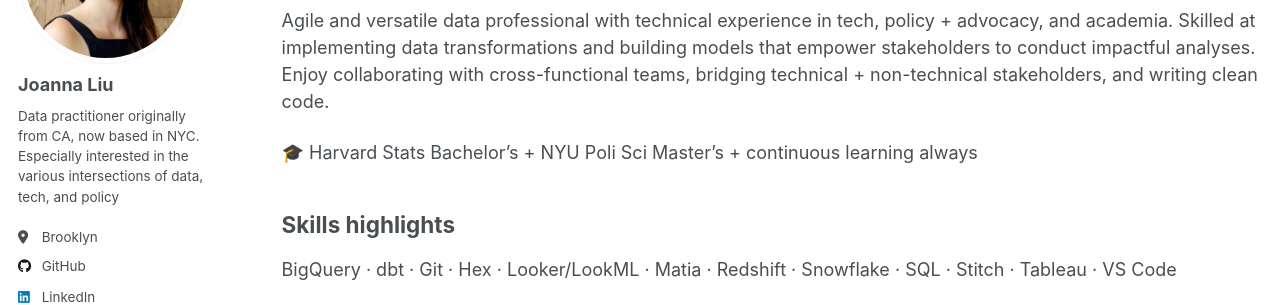
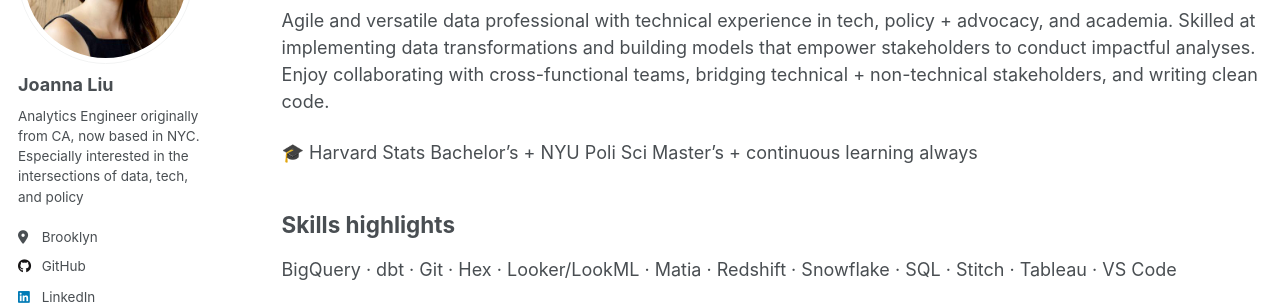
Before and after one commit to joannawliu/joannawliu.github.io, a Jekyll site: the page built from _pages/about.md, in a window 1280 px wide. Shown: the part 210-515 px from the top of the page. Built offline with Jekyll 4.4.1, drawn with Linux system fonts in a browser that asks for light colours; a script that is not in the unit is left out.

Commit message:
Update _config.yml with bio edits

```diff
--- a/_config.yml
+++ b/_config.yml
@@ -25,7 +25,7 @@ author:
   avatar           : "profile.png"
   name             : "Joanna Liu"
   pronouns         : # example: "she/her"
-  bio              : "Data practitioner originally from CA, now based in NYC. Especially interested in the various intersections of data, tech, and policy"
+  bio              : "Analytics Engineer originally from CA, now based in NYC. Especially interested in the intersections of data, tech, and policy"
   location         : "Brooklyn"
   employer         : # "Red Brick University"
   uri              : # URL
```
